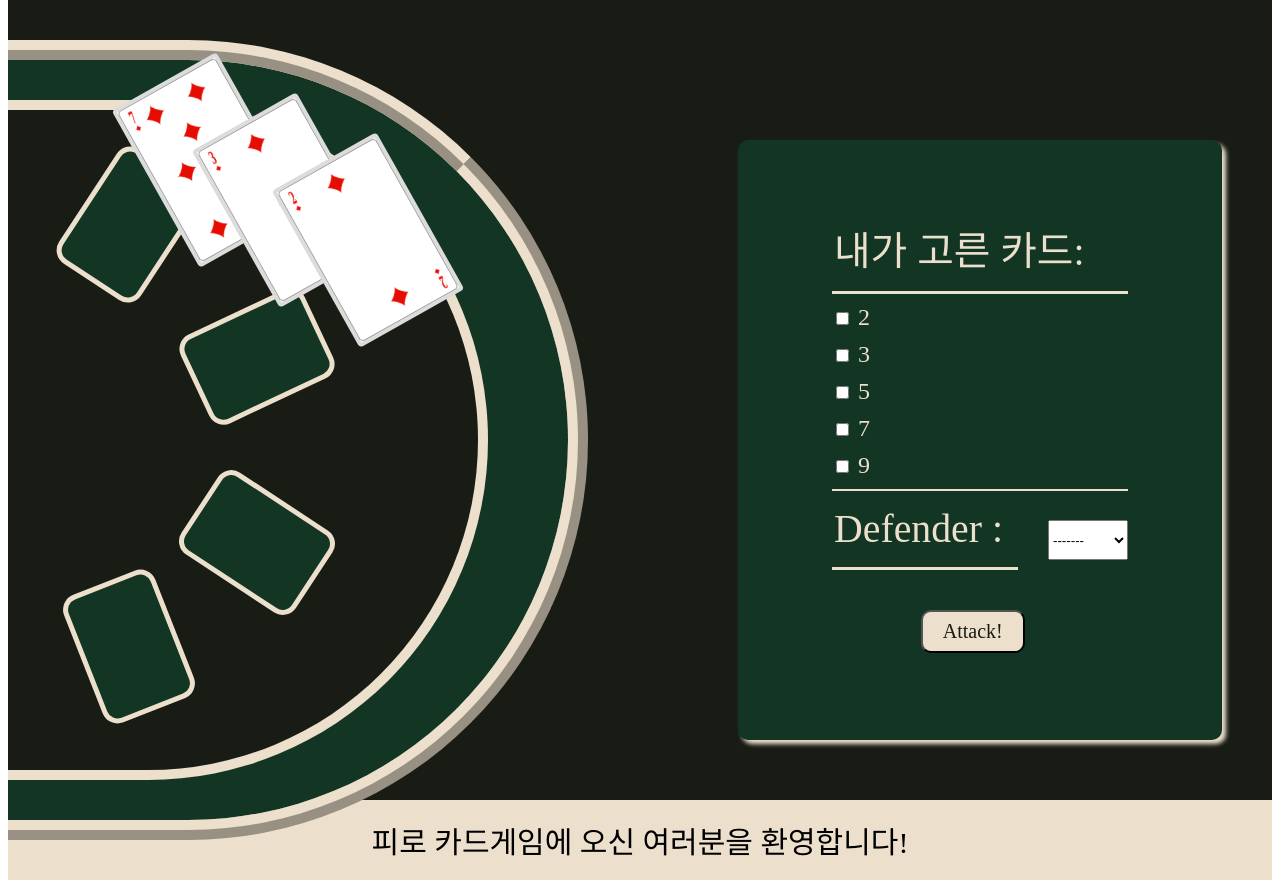
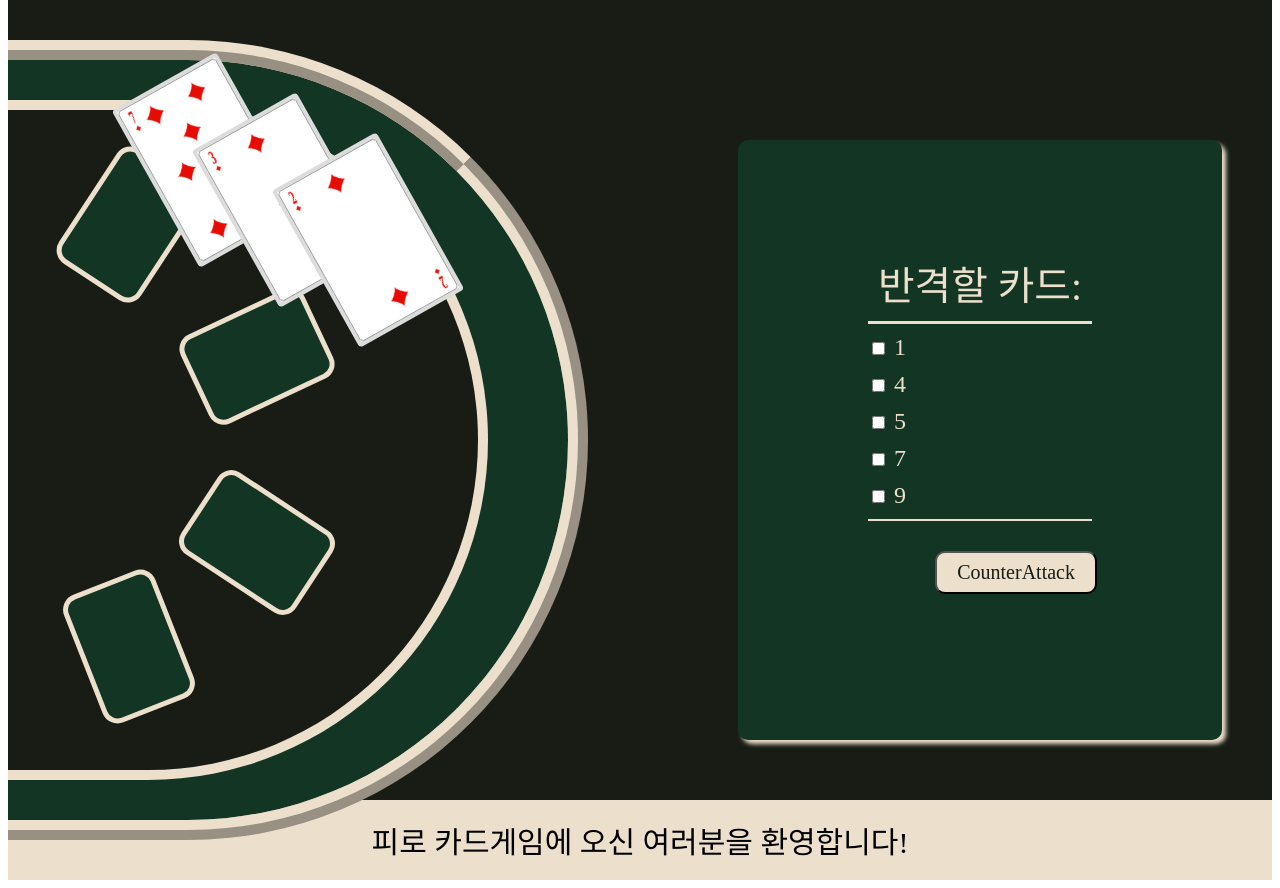
Before and after one commit to Pirogramming-22/Piro22_CardGame_6, a Django app: page /games in a window 1280 px wide. Shown: the part 88-976 px from the top of the page. Run offline with Django 5.2, Linux system fonts and the light colour scheme; some web fonts are replaced.

Commit message:
[feat]랜덤 카드 생성 기능 추가

```diff
--- a/games/views.py
+++ b/games/views.py
@@ -4,4 +4,4 @@ def game_main(request):
     context = {
         'data': 'hello!',
     }
-    return render(request, 'games/game_attack.html', context)
+    return render(request, 'games/game_defense.html', context)
--- /dev/null
+++ b/static/js/random.js
@@ -0,0 +1,18 @@
+function makeRandomNumbers(count){
+    const numbers = new Set();
+    while(numbers.size <count){
+        const randomNum = Math.floor(Math.random()*9)+1;
+        numbers.add(randomNum);
+    }
+
+    return Array.from(numbers).sort((a, b) => a - b);
+}
+
+const randomCardNums = makeRandomNumbers(5);
+randomCardNums.forEach((number, index)=>{
+    const inputElement = document.getElementById(`card_number_${index+1}`);
+    const labelElement = inputElement.nextElementSibling;
+
+    inputElement.value = number;
+    labelElement.textContent = number;
+})
--- a/templates/base.html
+++ b/templates/base.html
@@ -7,7 +7,6 @@
     <title>Piro Card Game</title>
     <link rel="stylesheet" href="{% static 'css/style_nkm.css' %}">
     <link rel="stylesheet" href="{% static 'css/style_lse.css' %}">
-
 
 </head>
 <body>
@@ -47,9 +46,7 @@
         피로 카드게임에 오신 여러분을 환영합니다!
     </footer>
 
-    <script>
-
-    </script>
+    <script src="{% static 'js/random.js' %}"></script>
 </head>
 <body>
 
--- a/templates/games/game_attack.html
+++ b/templates/games/game_attack.html
@@ -7,24 +7,24 @@
         <h3 class="attack_title_detail">내가 고른 카드: </h3>
         <div class="card_choice">
             <div class="card_choice_number">
-                <input type="checkbox" id="card_number" value="2">
-                <label for="checkbox1">2</label>
+                <input type="checkbox" id="card_number_1" class="card_number">
+                <label for="checkbox_1"></label>
             </div>
             <div class="card_choice_number">
-                <input type="checkbox" id="card_number" value="3">
-                <label for="checkbox1">3</label>
+                <input type="checkbox" id="card_number_2" class="card_number">
+                <label for="checkbox_2"></label>
             </div>
             <div class="card_choice_number">
-                <input type="checkbox" id="card_number" value="5">
-                <label for="checkbox1">5</label>
+                <input type="checkbox" id="card_number_3" class="card_number" >
+                <label for="checkbox_3"></label>
             </div>
             <div class="card_choice_number">
-                <input type="checkbox" id="card_number" value="7">
-                <label for="checkbox1">7</label>
+                <input type="checkbox" id="card_number_4" class="card_number" >
+                <label for="checkbox_4"></label>
             </div>
             <div class="card_choice_number">
-                <input type="checkbox" id="card_number" value="9">
-                <label for="checkbox1">9</label>
+                <input type="checkbox" id="card_number_5" class="card_number" >
+                <label for="checkbox_5"></label>
             </div>
         </div>
     </form>
--- a/templates/games/game_defense.html
+++ b/templates/games/game_defense.html
@@ -7,24 +7,24 @@
         <h3 class="attack_title">반격할 카드: </h3>
         <div class="card_choice">
             <div class="card_choice_number">
-                <input type="checkbox" id="card_number" value="2">
-                <label for="checkbox1">2</label>
+                <input type="checkbox" id="card_number_1" class="card_number">
+                <label for="checkbox_1"></label>
             </div>
             <div class="card_choice_number">
-                <input type="checkbox" id="card_number" value="3">
-                <label for="checkbox1">3</label>
+                <input type="checkbox" id="card_number_2" class="card_number">
+                <label for="checkbox_2"></label>
             </div>
             <div class="card_choice_number">
-                <input type="checkbox" id="card_number" value="5">
-                <label for="checkbox1">5</label>
+                <input type="checkbox" id="card_number_3" class="card_number" >
+                <label for="checkbox_3"></label>
             </div>
             <div class="card_choice_number">
-                <input type="checkbox" id="card_number" value="7">
-                <label for="checkbox1">7</label>
+                <input type="checkbox" id="card_number_4" class="card_number" >
+                <label for="checkbox_4"></label>
             </div>
             <div class="card_choice_number">
-                <input type="checkbox" id="card_number" value="9">
-                <label for="checkbox1">9</label>
+                <input type="checkbox" id="card_number_5" class="card_number" >
+                <label for="checkbox_5"></label>
             </div>
         </div>
         <button tyep="submit"class="counterattack_btn">CounterAttack</button>
```
Also changed, not shown: templates/games/ranking.html (+6 -6 lines).
